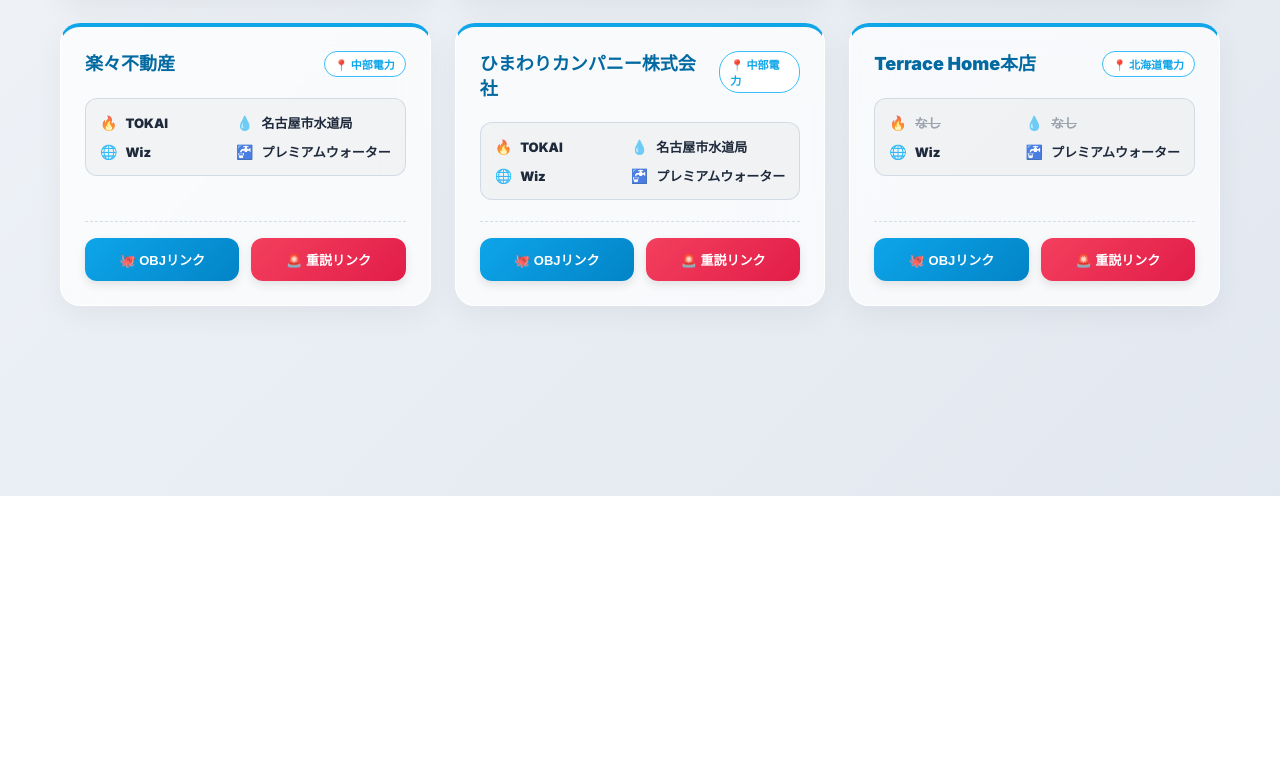
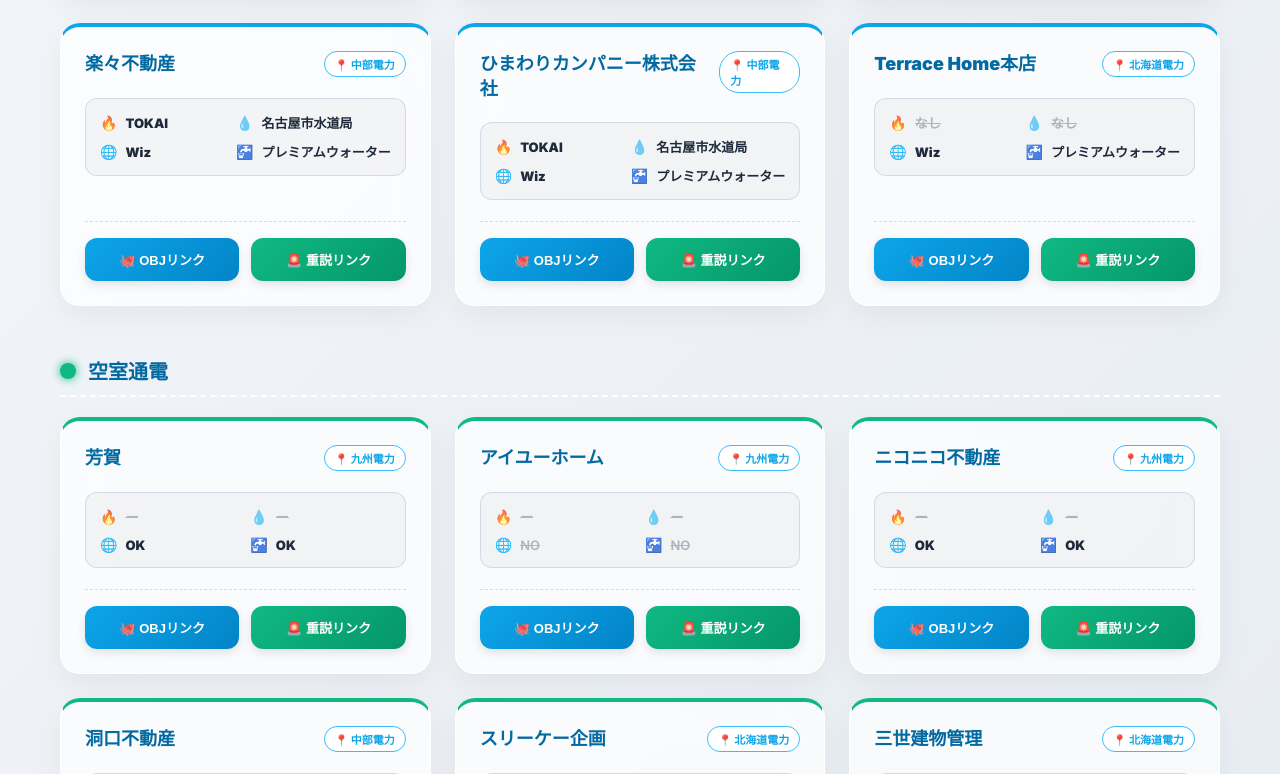
Before and after one commit to toranosukehigashi/team-portal, a Next.js app: page /affiliate-links in a window 1280 px wide. Shown: the part 1546-2320 px from the top of the page. Before the commit the page ends 2042 px from the top, so only its background shows below. Built offline with nearby package versions, Linux system fonts and the light colour scheme.

Commit message:
feat: 新規グループ「空室通電」を追加し、「なし」「ー」「NO」での無効表示ロジックを強化！

```diff
--- a/app/affiliate-links/page.tsx
+++ b/app/affiliate-links/page.tsx
@@ -36,26 +36,33 @@ const AGENCY_GROUPS: AgencyGroup[] = [
     name: "名古屋案件",
     themeColor: "#0ea5e9", // 鮮やかなブルー
     explanationLink: "https://forms.gle/hEiC6B61ctNy7F3U6"
+  },
+  {
+    id: "vacant",
+    name: "空室通電",
+    themeColor: "#10b981", // エメラルドグリーン
+    explanationLink: "https://docs.google.com/forms/d/1i7OHDzZxShImK9E3TnjjAs5yIciWk8pZbc5YOjPSY1k/viewform?edit_requested=true"
   }
 ];
 
 // ==========================================
-// 💡 アフィリエイトリンクのデータ（ご主人様の本物データ完全反映！）
+// 💡 アフィリエイトリンクのデータ
 // ==========================================
 type AgencyLink = {
   id: string;
   groupId: string;
   name: string;
   url: string;
-  gas: string;     // 具体的な業者名（TOKAIなど）
-  water: string;   // 名古屋市水道局など
-  net: string;     // Wizなど
-  ws: string;      // プレミアムウォーターなど
-  area: string;    // 中部電力など
+  gas: string;
+  water: string;
+  net: string;
+  ws: string;
+  area: string;
   note: string;
 };
 
 const AGENCY_DATA: AgencyLink[] = [
+  // 🟦 名古屋案件 (1~15)
   { id: "1", groupId: "nagoya", name: "My賃貸", url: "https://octopusenergy.co.jp/affiliate/05-ryosukehirokawa", gas: "TOKAI", water: "名古屋市水道局", net: "Wiz", ws: "プレミアムウォーター", area: "中部電力", note: "" },
   { id: "2", groupId: "nagoya", name: "春風不動産", url: "https://octopusenergy.co.jp/affiliate/03-ryosukehirokawa", gas: "東 邦", water: "名古屋市水道局", net: "Wiz", ws: "プレミアムウォーター", area: "中部電力", note: "" },
   { id: "3", groupId: "nagoya", name: "エステートプラス", url: "https://octopusenergy.co.jp/affiliate/04-ryosukehirokawa", gas: "TOKAI", water: "名古屋市水道局", net: "Wiz", ws: "プレミアムウォーター", area: "中部電力", note: "" },
@@ -70,7 +77,25 @@ const AGENCY_DATA: AgencyLink[] = [
   { id: "12", groupId: "nagoya", name: "なごやか不動産", url: "https://octopusenergy.co.jp/affiliate/05-ryosukehirokawa", gas: "TOKAI", water: "名古屋市水道局", net: "Wiz", ws: "プレミアムウォーター", area: "中部電力", note: "" },
   { id: "13", groupId: "nagoya", name: "楽々不動産", url: "https://octopusenergy.co.jp/affiliate/03-ryosukehirokawa", gas: "TOKAI", water: "名古屋市水道局", net: "Wiz", ws: "プレミアムウォーター", area: "中部電力", note: "" },
   { id: "14", groupId: "nagoya", name: "ひまわりカンパニー株式会社", url: "https://octopusenergy.co.jp/affiliate/04-ryosukehirokawa", gas: "TOKAI", water: "名古屋市水道局", net: "Wiz", ws: "プレミアムウォーター", area: "中部電力", note: "" },
-  { id: "15", groupId: "nagoya", name: "Terrace Home本店", url: "https://octopusenergy.co.jp/affiliate/01-yutainoue", gas: "なし", water: "なし", net: "Wiz", ws: "プレミアムウォーター", area: "北海道電力", note: "" }
+  { id: "15", groupId: "nagoya", name: "Terrace Home本店", url: "https://octopusenergy.co.jp/affiliate/01-yutainoue", gas: "なし", water: "なし", net: "Wiz", ws: "プレミアムウォーター", area: "北海道電力", note: "" },
+
+  // 🟩 空室通電 (16~31)
+  { id: "16", groupId: "vacant", name: "芳賀", url: "https://octopusenergy.co.jp/affiliate/haga?affiliate=haga", gas: "ー", water: "ー", net: "OK", ws: "OK", area: "九州電力", note: "" },
+  { id: "17", groupId: "vacant", name: "アイユーホーム", url: "https://octopusenergy.co.jp/affiliate/aiy?affiliate=aiy", gas: "ー", water: "ー", net: "NO", ws: "NO", area: "九州電力", note: "" },
+  { id: "18", groupId: "vacant", name: "ニコニコ不動産", url: "https://octopusenergy.co.jp/affiliate/nikoniko?affiliate=nikoniko", gas: "ー", water: "ー", net: "OK", ws: "OK", area: "九州電力", note: "" },
+  { id: "19", groupId: "vacant", name: "洞口不動産", url: "https://octopusenergy.co.jp/affiliate/horaguchi2?affiliate=horaguchi2", gas: "ー", water: "ー", net: "NO", ws: "NO", area: "中部電力", note: "" },
+  { id: "20", groupId: "vacant", name: "スリーケー企画", url: "https://octopusenergy.co.jp/affiliate/3k?affiliate=3k", gas: "ー", water: "ー", net: "NO", ws: "NO", area: "北海道電力", note: "" },
+  { id: "21", groupId: "vacant", name: "三世建物管理", url: "https://octopusenergy.co.jp/affiliate/sansei?affiliate=sansei", gas: "ー", water: "ー", net: "NO", ws: "NO", area: "北海道電力", note: "" },
+  { id: "22", groupId: "vacant", name: "ランエステート", url: "https://octopusenergy.co.jp/affiliate/run?affiliate=run", gas: "ー", water: "ー", net: "NO", ws: "NO", area: "北海道電力", note: "" },
+  { id: "23", groupId: "vacant", name: "トライホーム", url: "https://octopusenergy.co.jp/affiliate/tryhome?affiliate=tryhome", gas: "ー", water: "ー", net: "NO", ws: "NO", area: "北海道電力", note: "" },
+  { id: "24", groupId: "vacant", name: "オクムラ", url: "https://octopusenergy.co.jp/affiliate/okm?affiliate=okm", gas: "ー", water: "ー", net: "NO", ws: "NO", area: "北海道電力", note: "" },
+  { id: "25", groupId: "vacant", name: "ウィノベーション", url: "https://octopusenergy.co.jp/affiliate/win?affiliate=win", gas: "ー", water: "ー", net: "NO", ws: "NO", area: "北海道電力", note: "" },
+  { id: "26", groupId: "vacant", name: "めぐみ企画", url: "https://octopusenergy.co.jp/affiliate/mgm?affiliate=mgm", gas: "ー", water: "ー", net: "NO", ws: "NO", area: "北海道電力", note: "" },
+  { id: "27", groupId: "vacant", name: "カンリーコーポ", url: "https://octopusenergy.co.jp/affiliate/kanry?affiliate=kanry", gas: "ー", water: "ー", net: "NO", ws: "NO", area: "北海道電力", note: "" },
+  { id: "28", groupId: "vacant", name: "株式会社フォーディー", url: "https://octopusenergy.co.jp/affiliate/4d", gas: "ー", water: "ー", net: "NO", ws: "NO", area: "北海道電力", note: "" },
+  { id: "29", groupId: "vacant", name: "アンサンブル株式会社", url: "https://octopusenergy.co.jp/affiliate/ensem?affiliate=ensem", gas: "ー", water: "ー", net: "NO", ws: "NO", area: "北海道電力", note: "" },
+  { id: "30", groupId: "vacant", name: "株式会社北総研", url: "https://octopusenergy.co.jp/affiliate/3k?affiliate=3k", gas: "ー", water: "ー", net: "NO", ws: "NO", area: "北海道電力", note: "" },
+  { id: "31", groupId: "vacant", name: "フィリックス株式会社", url: "https://octopusenergy.co.jp/affiliate/felixchubu?affiliate=felixchubu", gas: "ー", water: "ー", net: "OK", ws: "OK", area: "中部電力", note: "" }
 ];
 
 export default function AffiliateLinks() {
@@ -113,23 +138,26 @@ export default function AffiliateLinks() {
     }
   };
 
-  // 💡 高度な絞り込みロジック
+  // 💡 「なし」「ー」「NO」「空文字」のいずれかであれば、無効（グレーアウト）と判定するヘルパー関数！
+  const isNone = (val: string) => {
+    return val === "なし" || val === "ー" || val === "NO" || val === "";
+  };
+
+  // 高度な絞り込みロジック
   const filteredData = AGENCY_DATA.filter(item => {
-    // 検索ワード判定（会社名、エリア、具体的な業者名もヒット対象に！）
     const searchLower = searchTerm.toLowerCase();
     const matchSearch = item.name.toLowerCase().includes(searchLower) ||
                         item.area.toLowerCase().includes(searchLower) ||
                         item.gas.toLowerCase().includes(searchLower) ||
                         item.net.toLowerCase().includes(searchLower);
 
-    // グループタブ判定
     const matchGroup = activeGroupFilter === "all" || item.groupId === activeGroupFilter;
 
-    // チェックボックス判定（「なし」以外の文字が入っていればTrue）
-    const matchGas = filterGas ? (item.gas !== "なし" && item.gas !== "") : true;
-    const matchWater = filterWater ? (item.water !== "なし" && item.water !== "") : true;
-    const matchNet = filterNet ? (item.net !== "なし" && item.net !== "") : true;
-    const matchWs = filterWs ? (item.ws !== "なし" && item.ws !== "") : true;
+    // チェックボックス判定（「なし」「ー」「NO」以外ならTrue）
+    const matchGas = filterGas ? !isNone(item.gas) : true;
+    const matchWater = filterWater ? !isNone(item.water) : true;
+    const matchNet = filterNet ? !isNone(item.net) : true;
+    const matchWs = filterWs ? !isNone(item.ws) : true;
 
     return matchSearch && matchGroup && matchGas && matchWater && matchNet && matchWs;
   });
@@ -212,8 +240,10 @@ export default function AffiliateLinks() {
 
           .detail-item { display: flex; align-items: center; gap: 8px; font-size: 13px; }
           .detail-icon { font-size: 14px; opacity: 0.8; }
+
+          /* 💡 「なし」「ー」「NO」の場合は、色を薄くして取り消し線を入れる！ */
           .detail-value { font-weight: 900; color: var(--text-main); white-space: nowrap; overflow: hidden; text-overflow: ellipsis; }
-          .detail-value.none { color: var(--text-sub); opacity: 0.5; font-weight: 600; text-decoration: line-through; }
+          .detail-value.none { color: var(--text-sub); opacity: 0.4; font-weight: 600; text-decoration: line-through; }
 
           .info-row { display: flex; flex-direction: column; gap: 4px; font-size: 13px; font-weight: 700; color: var(--text-sub); }
           .info-label { font-size: 11px; color: var(--text-sub); opacity: 0.8; }
@@ -228,8 +258,8 @@ export default function AffiliateLinks() {
           .btn-obj { background: linear-gradient(135deg, #0ea5e9, #0284c7); color: #fff; }
           .btn-obj:hover { box-shadow: 0 8px 20px rgba(14, 165, 233, 0.4); }
 
-          .btn-terms { background: linear-gradient(135deg, #f43f5e, #e11d48); color: #fff; }
-          .btn-terms:hover { box-shadow: 0 8px 20px rgba(244, 63, 94, 0.4); }
+          .btn-terms { background: linear-gradient(135deg, #10b981, #059669); color: #fff; } /* グリーンの重説ボタンに色変更！ */
+          .btn-terms:hover { box-shadow: 0 8px 20px rgba(16, 185, 129, 0.4); }
 
           .btn-full { grid-column: 1 / -1; }
 
@@ -335,23 +365,22 @@ export default function AffiliateLinks() {
                         <span className="area-badge">📍 {agency.area}</span>
                       </div>
 
-                      {/* 💡 業者名を美しく表示する専用グリッド！ */}
                       <div className="details-grid">
                         <div className="detail-item">
                           <span className="detail-icon">🔥</span>
-                          <span className={`detail-value ${agency.gas === "なし" ? "none" : ""}`}>{agency.gas}</span>
+                          <span className={`detail-value ${isNone(agency.gas) ? "none" : ""}`}>{agency.gas}</span>
                         </div>
                         <div className="detail-item">
                           <span className="detail-icon">💧</span>
-                          <span className={`detail-value ${agency.water === "なし" ? "none" : ""}`}>{agency.water}</span>
+                          <span className={`detail-value ${isNone(agency.water) ? "none" : ""}`}>{agency.water}</span>
                         </div>
                         <div className="detail-item">
                           <span className="detail-icon">🌐</span>
-                          <span className={`detail-value ${agency.net === "なし" ? "none" : ""}`}>{agency.net}</span>
+                          <span className={`detail-value ${isNone(agency.net) ? "none" : ""}`}>{agency.net}</span>
                         </div>
                         <div className="detail-item">
                           <span className="detail-icon">🚰</span>
-                          <span className={`detail-value ${agency.ws === "なし" ? "none" : ""}`}>{agency.ws}</span>
+                          <span className={`detail-value ${isNone(agency.ws) ? "none" : ""}`}>{agency.ws}</span>
                         </div>
                       </div>
 
```
